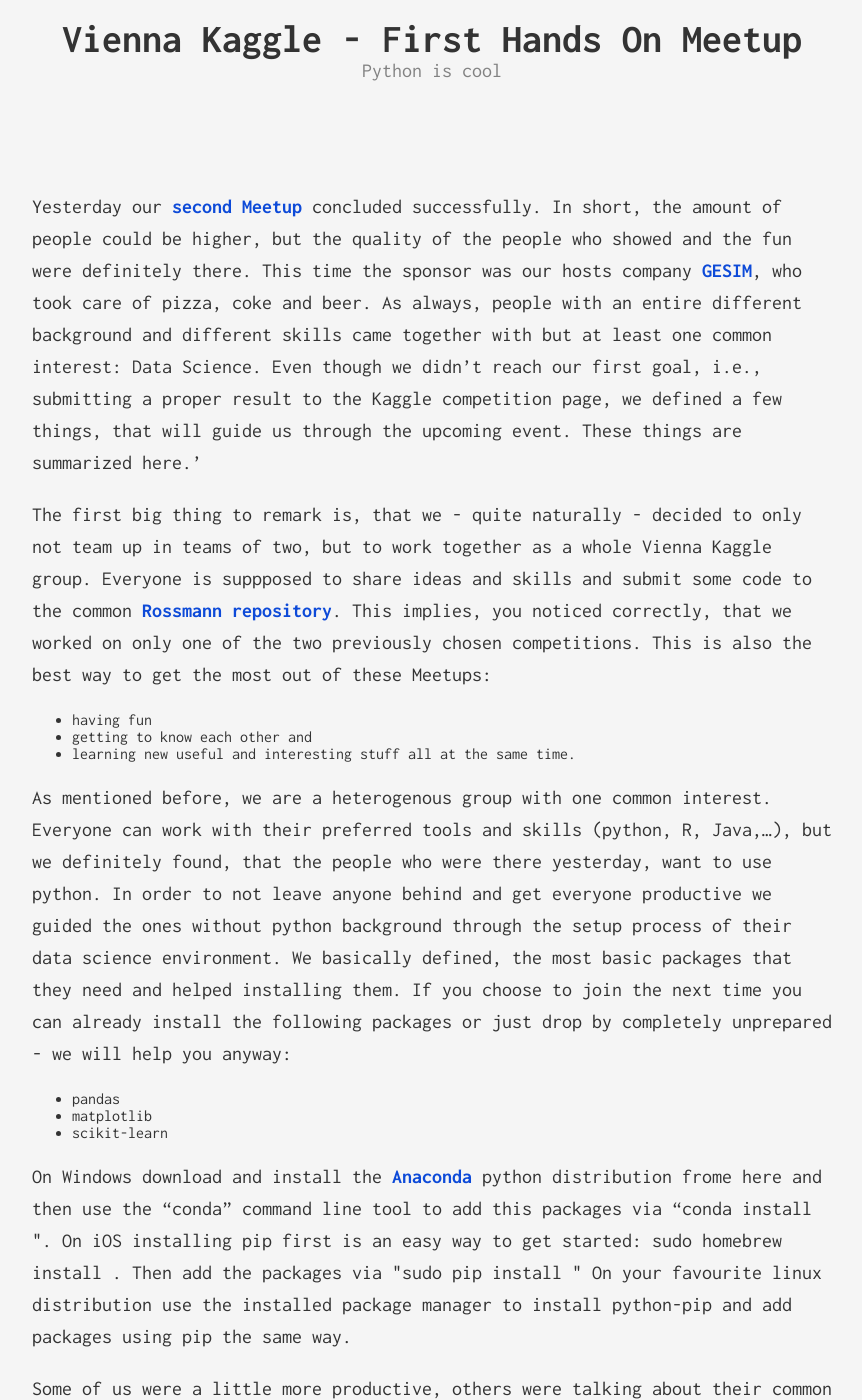
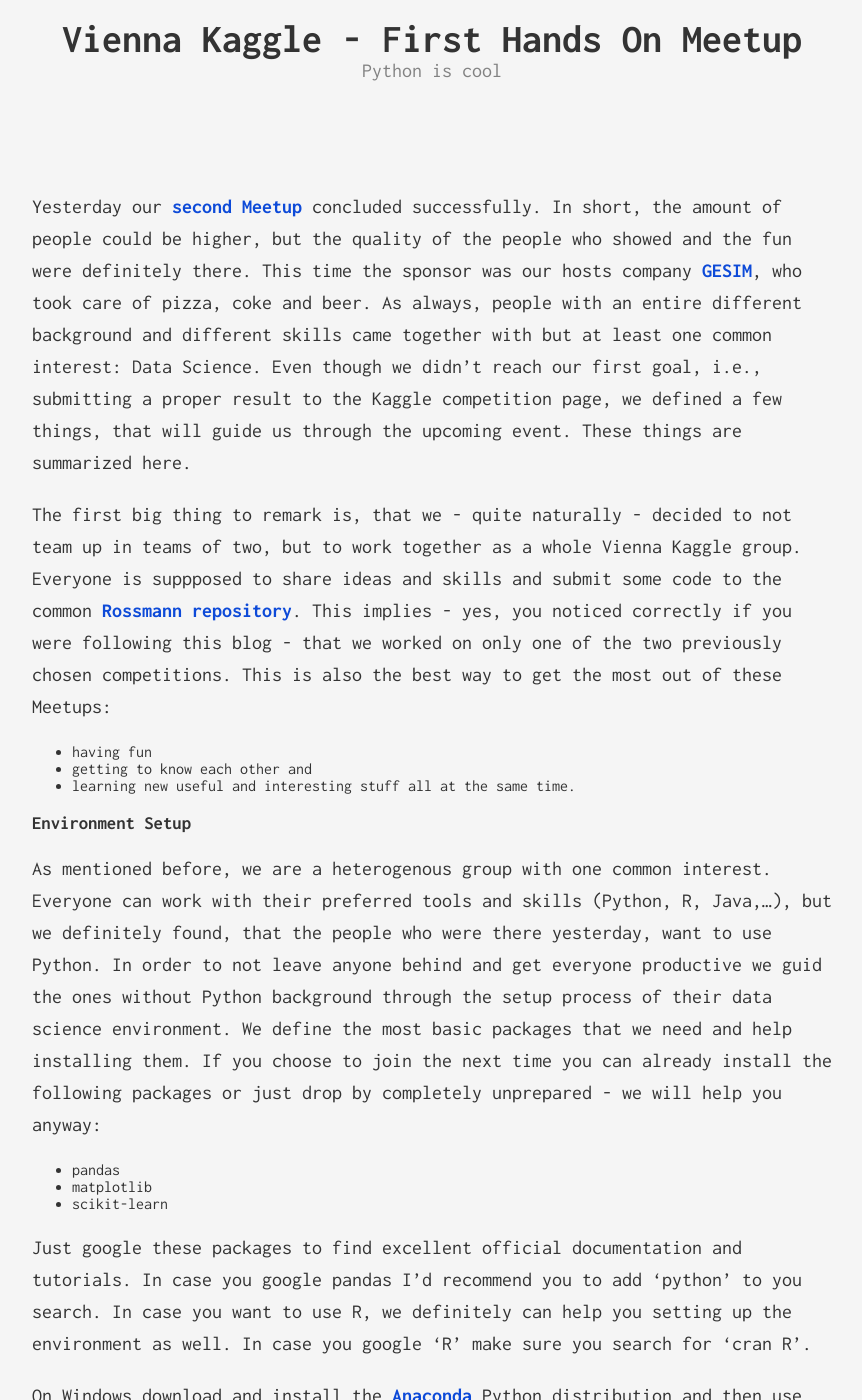
Before and after one commit to ViennaKaggle/viennakaggle.github.com, a Jekyll site: the page built from _posts/2015-11-20-second-meetup.markdown, in a window 1280 px wide and 1400 px high, scrolled down 259 px. Shown: the whole window, without its empty margins (208-1070 px from the left). Built offline with Jekyll 4.4.1, drawn with Linux system fonts in a browser that asks for light colours; comment, search, counter and statistics services are not loaded; some of the changed text lies outside the part shown.

Commit message:
rearranged the bullet points and fixed some typos

```diff
--- a/_posts/2015-11-20-second-meetup.markdown
+++ b/_posts/2015-11-20-second-meetup.markdown
@@ -6,34 +6,43 @@
 categories: [meetup]
 ---
 
-Yesterday our [second Meetup][meetup-event] concluded successfully. In short, the amount of people could be higher, but the quality of the people who showed and the fun were definitely there. This time the sponsor was our hosts company [GESIM][sponsor], who took care of pizza, coke and beer. As always, people with an entire different background and different skills came together with but at least one common interest: Data Science. Even though we didn't reach our first goal, i.e., submitting a proper result to the Kaggle competition page, we defined a few things, that will guide us through the upcoming event. These things are summarized here.'
+Yesterday our [second Meetup][meetup-event] concluded successfully. In short, the amount of people could be higher, but the quality of the people who showed and the fun were definitely there. This time the sponsor was our hosts company [GESIM][sponsor], who took care of pizza, coke and beer. As always, people with an entire different background and different skills came together with but at least one common interest: Data Science. Even though we didn't reach our first goal, i.e., submitting a proper result to the Kaggle competition page, we defined a few things, that will guide us through the upcoming event. These things are summarized here.
 
-The first big thing to remark is, that we - quite naturally - decided to only not team up in teams of two, but to work together as a whole Vienna Kaggle group. Everyone is suppposed to share ideas and skills and submit some code to the common [Rossmann repository][rossmann-repo]. This implies, you noticed correctly, that we worked on only one of the two previously chosen competitions. This is also the best way to get the most out of these Meetups:
+The first big thing to remark is, that we - quite naturally - decided to not team up in teams of two, but to work together as a whole Vienna Kaggle group. Everyone is suppposed to share ideas and skills and submit some code to the common [Rossmann repository][rossmann-repo]. This implies - yes, you noticed correctly if you were following this blog - that we worked on only one of the two previously chosen competitions. This is also the best way to get the most out of these Meetups:
+
 * having fun
 * getting to know each other and
 * learning new useful and interesting stuff all at the same time.
 
-As mentioned before, we are a heterogenous group with one common interest. Everyone can work with their preferred tools and skills (python, R, Java,...), but we definitely found, that the people who were there yesterday, want to use python. In order to not leave anyone behind and get everyone productive we guided the ones without python background through the setup process of their data science environment. We basically defined, the most basic packages that they need and helped installing them. If you choose to join the next time you can already install the following packages or just drop by completely unprepared - we will help you anyway:
+### Environment Setup
+
+As mentioned before, we are a heterogenous group with one common interest. Everyone can work with their preferred tools and skills (Python, R, Java,...), but we definitely found, that the people who were there yesterday, want to use Python. In order to not leave anyone behind and get everyone productive we guid the ones without Python background through the setup process of their data science environment. We define the most basic packages that we need and help installing them. If you choose to join the next time you can already install the following packages or just drop by completely unprepared - we will help you anyway:
+
 * pandas
 * matplotlib
 * scikit-learn
 
-On Windows download and install the [Anaconda][anaconda] python distribution frome here and then use the "conda" command line tool to add this packages via "conda install <package-name>".
-On iOS installing pip first is an easy way to get started: sudo homebrew install <python-pip>. Then add the packages via "sudo pip install <package-name>"
+Just google these packages to find excellent official documentation and tutorials. In case you google pandas I'd recommend you to add 'python' to you search. In case you want to use R, we definitely can help you setting up the environment as well. In case you google 'R' make sure you search for 'cran R'.
+
+On Windows download and install the [Anaconda][anaconda] Python distribution and then use the "conda" command line tool to add these packages via "conda install {% raw %}<package-name> {% endraw %}".
+On iOS installing pip first is an easy way to get started: sudo homebrew install <python-pip>. Then add the packages via "sudo pip install {% raw %}<package-name>{% endraw %}"
 On your favourite linux distribution use the installed package manager to install python-pip and add packages using pip the same way.
 
-Some of us were a little more productive, others were talking about their common past (Seriously, it's amazing how small the world is...'). Anyway, we defined some guidelines on how to work together this day and any future meetup. It boils down to:
-* Each competition we work on is a new repository
+### Guidelines for Future MeetUps
+
+Some of us were a little more productive, others were talking about their common past (Seriously, it's amazing how small the world is...). Anyway, we defined some guidelines on how to work together this day and any future meetup. It boils down to:
+
+* Each competition we work on has its own github repository
 * As mentioned before, we work individually on our "IPython notebooks" but as a team
 * Therfore we will have an upper level project structure like /data, /python, /R, /XYZ
 * In the data directory, we will share the challenge data, if and only if it is below 5 MB.
-* The a few directories follow named by the general tool set/language we will use.
+* There are a few directories named by the general tool set/language we will use.
 * The "language" directory such as the /python dir contains a utils.py file in which we put methods and classes, useful and to be reused by all of us.
-* Furthermore the language directory contains a directory, named individually by the Kaggler who is working on it. We defined it to be the first name, but I guess it doesn't matter as long as it is a unique name. For the python case, this is the place to store the Ipython notebook file(s).
-* Another thing we evaluated is, that we would enjoy working on a data set every time instead only every second time we meet.
+* Furthermore the language directory contains a directory named individually by the Kaggler who is working on it. We defined it to be the first name, but I guess it doesn't matter as long as it is a unique name. For the Python case, this is the place to store the Ipython notebook files and Python scripts.
+* Another thing we evaluated is, that we would enjoy working on data every MeetUp instead only every second MeetUp.
 * Instead I suggest - something I come up as of writing this, so please leave a comment if you like my suggestion: I think it would be nice if one person could prepare some features of, e.g., scikit-learn and talk about it for about 10 min. to introduce useful topics to all of us. Even if the person, who is talking about it, is not previously familiar with the topic. What do you think about it?
 
-In summary, if you have not been there personally you seriously missed out on something. If you want to join the project anyway, just leave a comment and your github username to get access to the repo. Nevertheless, I would recommend you to join us personally next time - it was really fun (Don't make me mention it another time).
+In summary, if you have not been there personally you seriously missed out on something. If you want to join the project anyway, just leave a comment and your github username to get access to the repo. Nevertheless, I would recommend you to join us personally next time - it was real fun - don't make me mention it another time).
 
 See you the next time,
 
```
